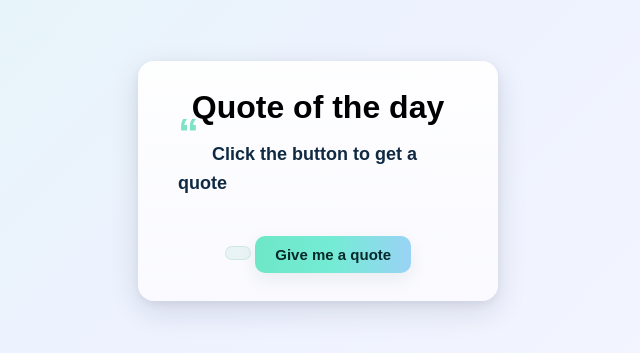
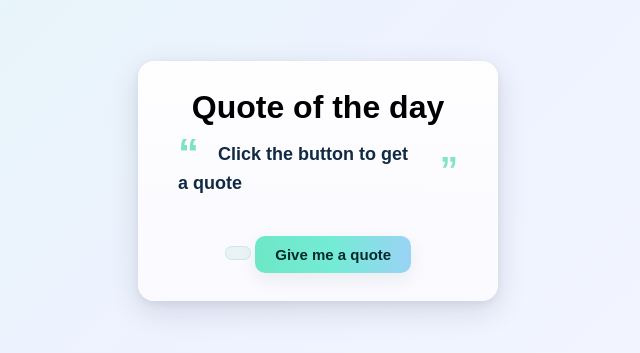
Before and after one commit to pylinc/Quotes, a plain HTML site: page index.html in a window 1280 px wide. Shown: the part 219-572 px from the top of the page, without its empty margins (322-962 px from the left). Drawn offline with Linux system fonts and the light colour scheme.

Commit message:
Quotes Sign

```diff
--- a/style.css
+++ b/style.css
@@ -13,7 +13,7 @@ body {
   margin: 0;
 }
 
-/* Card */
+
 .container {
   background: linear-gradient(180deg, rgba(255,255,255,0.95), rgba(250,250,255,0.95));
   padding: 28px;
@@ -26,13 +26,13 @@ body {
   position: relative;
 }
 
-/* subtle lift on hover */
+
 .container:hover{
   transform: translateY(-6px);
   box-shadow: 0 18px 40px rgba(17,24,39,0.16), 0 6px 18px rgba(17,24,39,0.08);
 }
 
-/* Quote text */
+
 .quotes {
   display: block;
   font-size: 18px;
@@ -45,9 +45,9 @@ body {
   word-wrap: break-word;
   text-align: left;
   min-height: 72px;
+  padding-right: 48px;
 }
 
-/* decorative large quote mark */
 .quotes::before{
   content: "“";
   font-size: 42px;
@@ -55,12 +55,25 @@ body {
   color: #7ee2c4;
   display: inline-block;
   vertical-align: top;
-  margin-right: 8px;
+  margin-right: 14px;
+  margin-top: 20px;
   transform: translateY(-6px);
   font-weight: 700;
 }
 
-/* Author badge */
+
+.quotes::after{
+  content: "”";
+  font-size: 36px;
+  color: #7ee2c4;
+  position: absolute;
+  right: 12px;
+  bottom: 6px;
+  transform: translateY(0);
+  font-weight: 700;
+  opacity: 0.95;
+}
+
 .author{
     display: inline-block;
     margin-top: 12px;
@@ -73,7 +86,6 @@ body {
     backdrop-filter: blur(4px);
 }
 
-/* Button */
 .quotes-btn{
     margin-top: 16px;
     padding: 10px 20px;
@@ -91,7 +103,7 @@ body {
     gap: 8px;
 }
 
-/* hover/focus states */
+
 .quotes-btn:hover,
 .quotes-btn:focus{
     transform: translateY(-3px);
@@ -100,7 +112,7 @@ body {
     opacity: 0.98;
 }
 
-/* small screen tweaks */
+
 @media (max-width: 420px){
   .quotes { font-size: 16px; min-height: 64px; }
   .container { padding: 20px; width: 92vw; }
```
